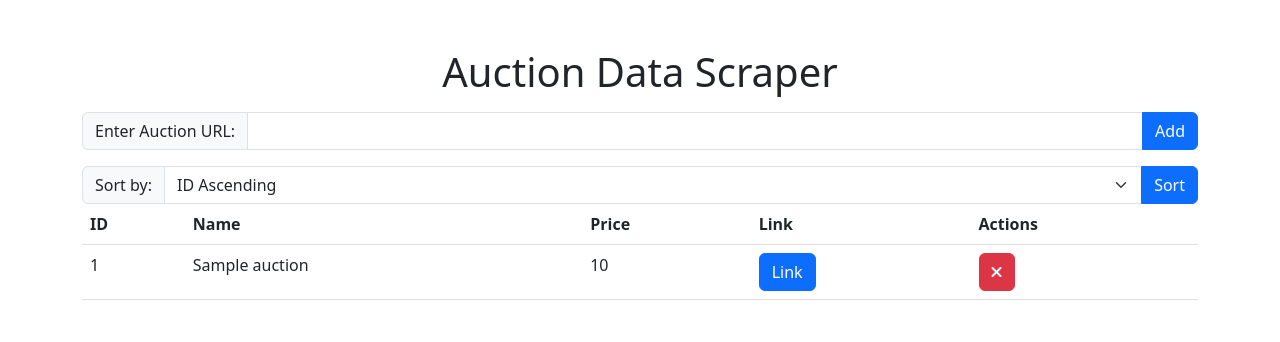
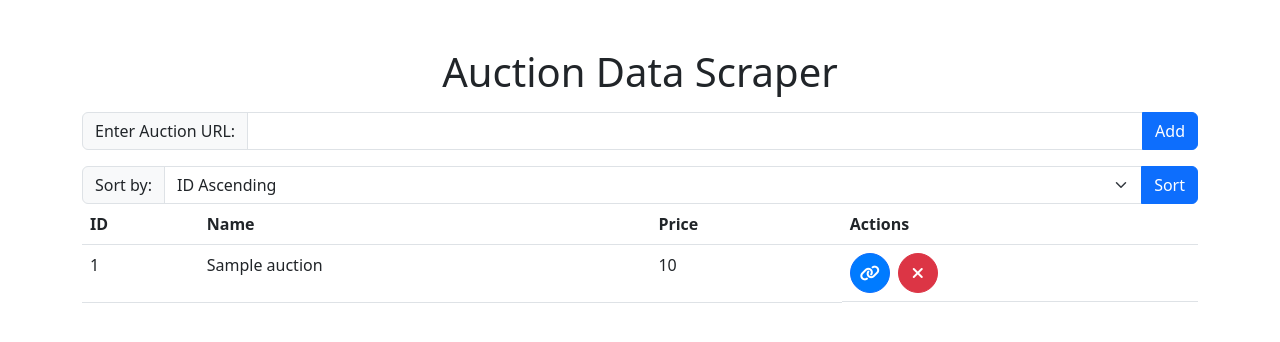
Before and after one commit to P4r1nc3/AllegroScrapper, a Flask app: page / in a window 1280 px wide. Shown: the top 342 px of the page. Run offline with Flask 3, Linux system fonts and the light colour scheme; tables that the repository leaves empty or names only in its code hold one stand-in row (values such as "Sample post").

Commit message:
Moved Link button to the action column

```diff
--- a/templates/index.html
+++ b/templates/index.html
@@ -5,6 +5,31 @@
     <title>Auction Data Scraper</title>
     <link href="https://cdn.jsdelivr.net/npm/bootstrap@5.3.0/dist/css/bootstrap.min.css" rel="stylesheet">
     <link href="https://cdnjs.cloudflare.com/ajax/libs/font-awesome/6.0.0-beta3/css/all.min.css" rel="stylesheet">
+    <style>
+        .btn-container {
+            display: flex;
+            gap: 8px;
+        }
+        .link-btn,
+        .delete-btn {
+            width: 40px;
+            height: 40px;
+            display: flex;
+            justify-content: center;
+            align-items: center;
+            border-radius: 50%; /* Ustawienie kształtu na koło */
+        }
+        .link-btn i,
+        .delete-btn i {
+            line-height: 1; /* Poprawa pozycjonowania ikony */
+        }
+        .link-btn {
+            background-color: #007bff; /* Kolor przycisku "Link" */
+        }
+        .delete-btn {
+            background-color: #dc3545; /* Kolor przycisku "Delete" */
+        }
+    </style>
 </head>
 <body>
     <div class="container mt-5">
@@ -37,7 +62,6 @@
                      <th>ID</th>
                      <th>Name</th>
                      <th>Price</th>
-                     <th>Link</th>
                      <th>Actions</th>
                 </tr>
             </thead>
@@ -47,11 +71,11 @@
                      <td>{{ auction.id }}</td>
                      <td>{{ auction.name }}</td>
                      <td>{{ auction.price }}</td>
-                     <td><a href="{{ auction.url }}" class="btn btn-primary" target="_blank">Link</a></td>
-                     <td>
-                         <form method="POST" action="/delete/{{ auction.id }}" onsubmit="return confirm('Are you sure you want to delete this auction?');">
-                             <button type="submit" class="btn btn-danger"><i class="fas fa-times"></i></button>
-                         </form>
+                     <td class="btn-container">
+                        <a href="{{ auction.url }}" class="btn btn-primary link-btn" target="_blank"><i class="fa-solid fa-link"></i></a>
+                        <form method="POST" action="/delete/{{ auction.id }}" onsubmit="return confirm('Are you sure you want to delete this auction?');">
+                            <button type="submit" class="btn btn-danger delete-btn"><i class="fas fa-times"></i></button>
+                        </form>
                      </td>
                 </tr>
                 {% endfor %}
```
